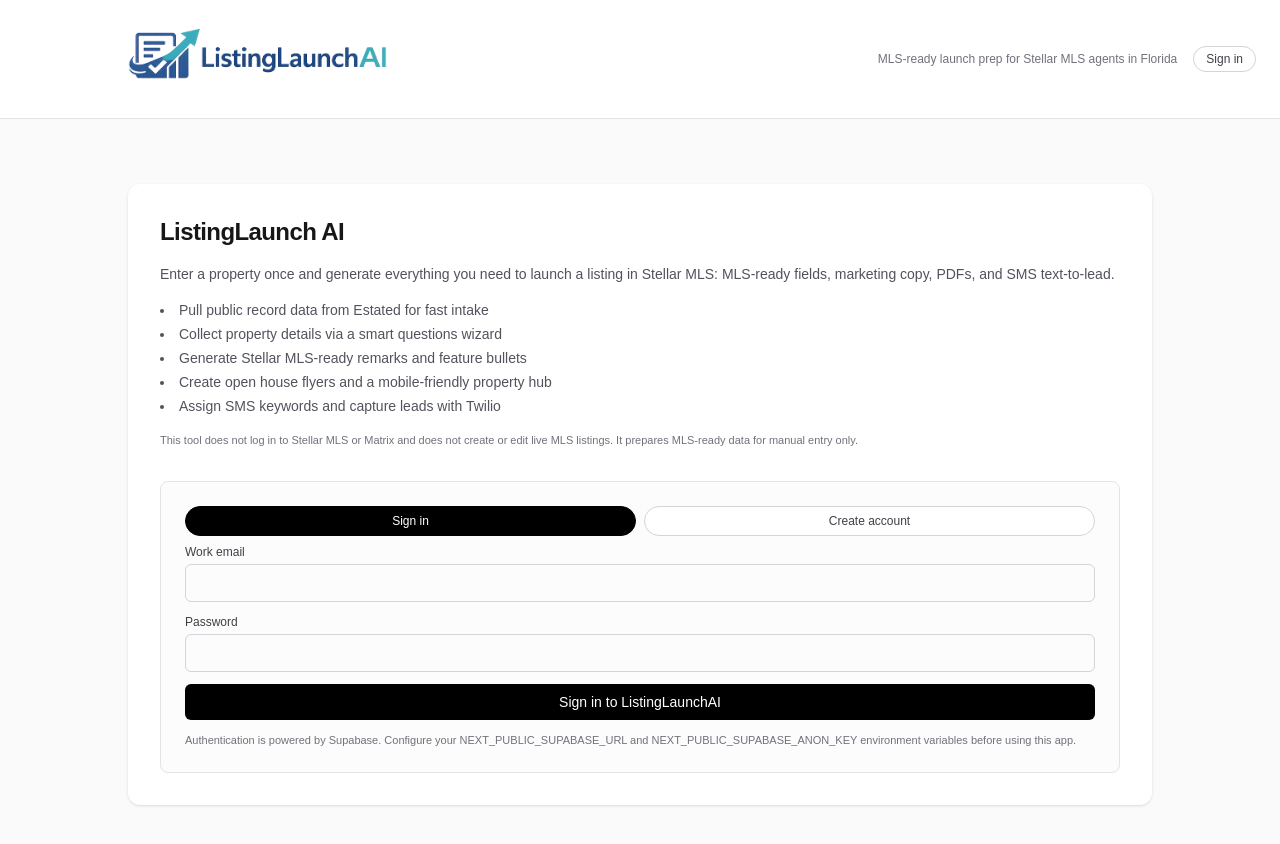
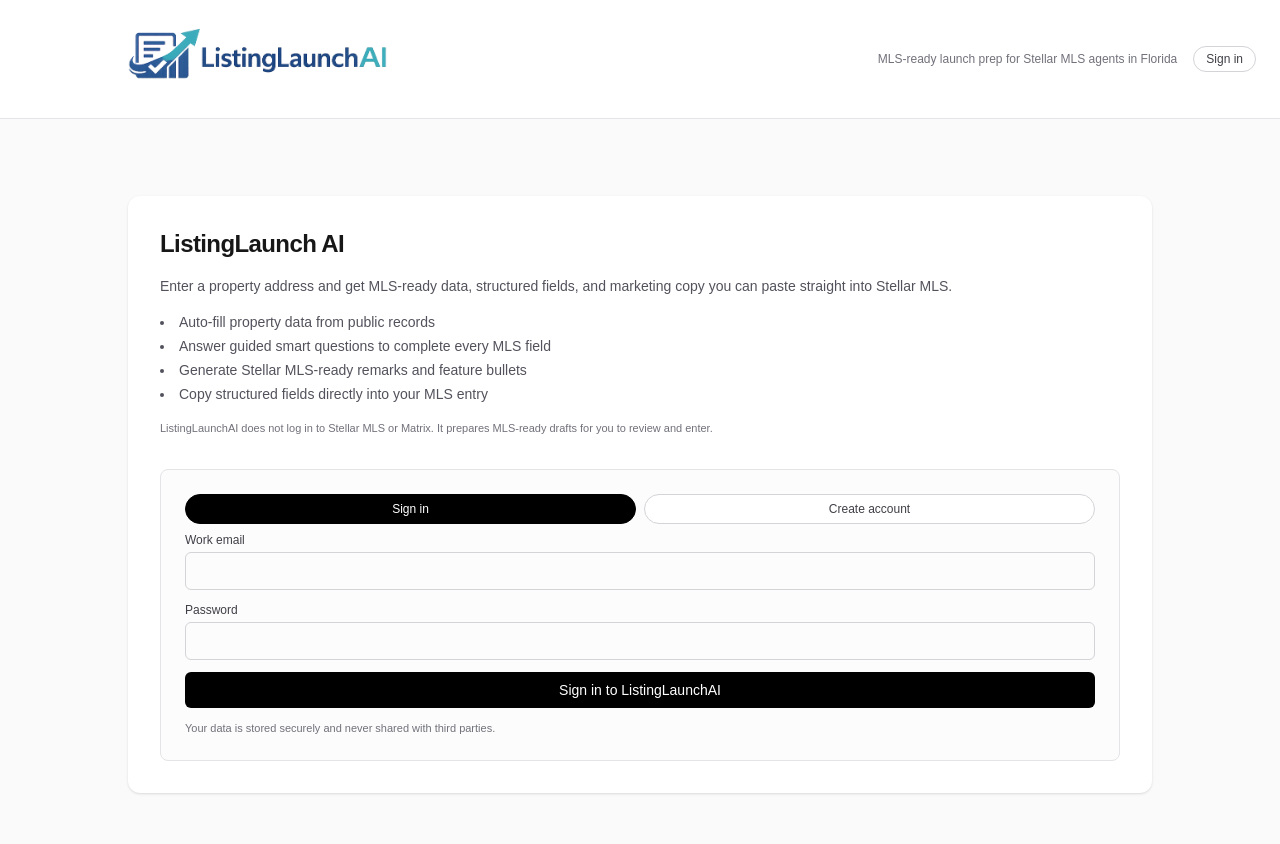
Before and after one commit to stroka22/listinglaunch-ai, a Next.js app: page /app in a window 1280 px wide. Shown: the top 844 px of the page. Built offline with nearby package versions, Linux system fonts and the light colour scheme; no server answers.

Commit message:
Update auth screen copy: remove dormant features, fix developer-facing text

```diff
--- a/components/auth/AuthScreen.tsx
+++ b/components/auth/AuthScreen.tsx
@@ -61,21 +61,18 @@
         <div className="space-y-4">
           <h1 className="text-2xl font-semibold tracking-tight">ListingLaunch AI</h1>
           <p className="text-sm text-zinc-600">
-            Enter a property once and generate everything you need to launch a
-            listing in Stellar MLS: MLS-ready fields, marketing copy, PDFs, and
-            SMS text-to-lead.
+            Enter a property address and get MLS-ready data, structured fields,
+            and marketing copy you can paste straight into Stellar MLS.
           </p>
           <ul className="text-sm text-zinc-600 list-disc list-inside space-y-1">
-            <li>Pull public record data from Estated for fast intake</li>
-            <li>Collect property details via a smart questions wizard</li>
+            <li>Auto-fill property data from public records</li>
+            <li>Answer guided smart questions to complete every MLS field</li>
             <li>Generate Stellar MLS-ready remarks and feature bullets</li>
-            <li>Create open house flyers and a mobile-friendly property hub</li>
-            <li>Assign SMS keywords and capture leads with Twilio</li>
+            <li>Copy structured fields directly into your MLS entry</li>
           </ul>
           <p className="text-[11px] text-zinc-500">
-            This tool does not log in to Stellar MLS or Matrix and does not
-            create or edit live MLS listings. It prepares MLS-ready data for
-            manual entry only.
+            ListingLaunchAI does not log in to Stellar MLS or Matrix. It
+            prepares MLS-ready drafts for you to review and enter.
           </p>
         </div>
 
@@ -189,9 +186,7 @@
             </button>
 
             <p className="text-[11px] text-zinc-500">
-              Authentication is powered by Supabase. Configure your
-              NEXT_PUBLIC_SUPABASE_URL and NEXT_PUBLIC_SUPABASE_ANON_KEY
-              environment variables before using this app.
+              Your data is stored securely and never shared with third parties.
             </p>
           </form>
         </div>
```
